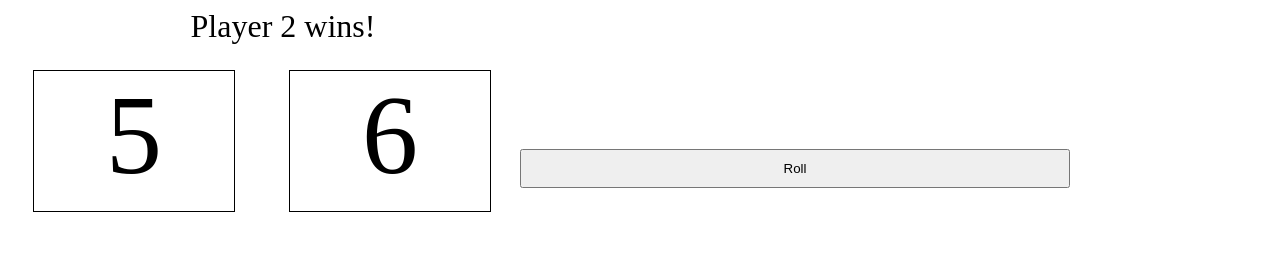
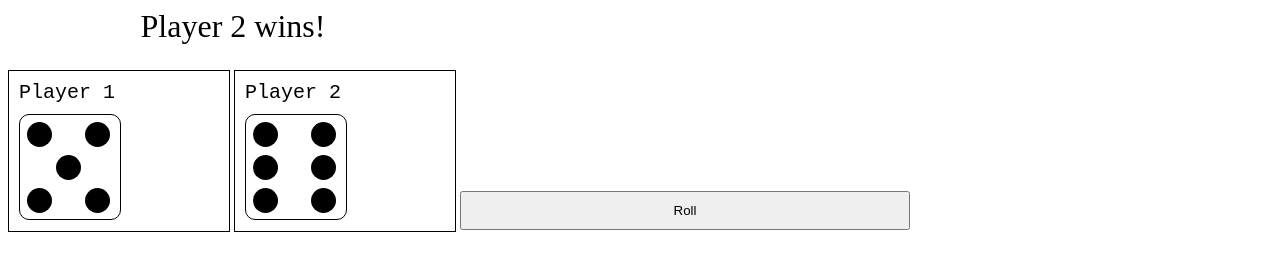
Before and after one commit to jasonarritt/Dice, a plain HTML site: page index.html in a window 1280 px wide. Both pictures are taken after a click on the button "Roll". Drawn offline with Linux system fonts and the light colour scheme.

Commit message:
Finished dynamic dice

```diff
--- a/index.html
+++ b/index.html
@@ -8,9 +8,18 @@
   </head>
   <body>
     <div class="gameArea">
-      <div id="output"></div>
-      <div id="player1"></div>
-      <div id="player2"></div>
+      <div class="output" id="output">Would you like to roll the dice?</div></div>
+      <div class="viewer">
+        <span class='namer'>Player 1</span>
+        <span id="player1"></span>
+    </div>
+      <div class="viewer">
+        <span class='namer'>Player 2</span>
+        <span id="player2"></span>
+    </div>
+
+
+      </div>
       <button type="button">Roll</button>
     </div>
   </body>
--- a/script.js
+++ b/script.js
@@ -1,17 +1,82 @@
+const output = document.querySelector('.output');
 const button = document.querySelector('button');
 const player1 = document.querySelector('#player1');
 const player2 = document.querySelector('#player2');
-const output = document.querySelector('#output');
+
+const dice = [
+  [5],
+  [1, 9],
+  [1, 5, 9],
+  [1, 3, 7, 9],
+  [1, 3, 5, 7, 9],
+  [1, 3, 4, 6, 7, 9],
+];
 
 function roll(num) {
   let rollNumber = Math.floor(Math.random() * num) + 1;
+  //   let n = 9855 + rollNumber;
+  //   let char = '&#' + n + ';';
+  //   return rollNumber + ' ' + char;
   return rollNumber;
 }
 
+function builder(num) {
+  //   let div = document.createElement('div');
+  //   let dieArray = dice[num - 1];
+  //   console.log(dieArray);
+  //   for (let i = 0; i < 10; i++) {
+  //     let span = document.createElement('div');
+  //     span.classList.add('dot');
+  //     if (dieArray.includes(i)) {
+  //       console.log('dark');
+  //       span.classList.add('dark');
+  //     }
+  //     div.appendChild(span);
+  //   }
+  //   div.classList.add('dicer');
+  //   return div;
+
+  let div = document.createElement('div');
+  let dieArray = dice[num - 1];
+  console.log(dieArray);
+  for (let x = 1; x < 10; x++) {
+    let span = document.createElement('div');
+    span.setAttribute('class', 'dot');
+    if (dieArray.includes(x)) {
+      span.classList.add('dark');
+    }
+    div.appendChild(span);
+  }
+  div.setAttribute('class', 'dicer');
+  return div;
+}
+
+function updateOutput(el, num) {
+  let holder = builder(num);
+  if (el.children[0]) {
+    el.removeChild(el.children[0]);
+  }
+  el.appendChild(holder);
+}
+
 button.addEventListener('click', function () {
+  //   let rolls = [roll(6), roll(6)];
+  //   let temp;
+  //   console.log(rolls);
+  //   if (rolls[0] === rolls[1]) {
+  //     temp = 'Draw!';
+  //   } else if (rolls[0] > rolls[1]) {
+  //     temp = 'Player 1 wins!';
+  //   } else {
+  //     temp = 'Player 2 wins!';
+  //   }
+  //   output.innerHTML = temp;
+  //   player1.innerHTML = rolls[0];
+  //   player2.innerHTML = rolls[1];
+
   let rolls = [roll(6), roll(6)];
+  console.log(rolls);
   let temp;
-  console.log(rolls);
   if (rolls[0] === rolls[1]) {
     temp = 'Draw!';
   } else if (rolls[0] > rolls[1]) {
@@ -19,7 +84,8 @@ button.addEventListener('click', function () {
   } else {
     temp = 'Player 2 wins!';
   }
+
+  updateOutput(player1, rolls[0]);
+  updateOutput(player2, rolls[1]);
   output.innerHTML = temp;
-  player1.innerHTML = rolls[0];
-  player2.innerHTML = rolls[1];
 });
--- a/style.css
+++ b/style.css
@@ -1,4 +1,4 @@
-#player1,
+/* #player1,
 #player2 {
   display: inline-block;
   width: 200px;
@@ -7,16 +7,64 @@
   margin: 25px;
   text-align: center;
   font-size: 7em;
-}
+}*/
 
 #output {
-  width: 550px;
+  width: 450px;
   text-align: center;
   font-size: 2em;
+  margin-bottom: 25px;
 }
 
 button {
   padding: 10px;
   text-align: center;
-  width: 550px;
+  width: 450px;
 }
+
+/* .dicer {
+  border: 1px solid black;
+  width: 150px;
+  height: 150px;
+  padding: 2px;
+  border-radius: 10px;
+} */
+
+.dicer {
+  border: 1px solid black;
+  width: 90px;
+  height: 94px;
+  padding: 5px;
+  border-radius: 10px;
+}
+
+.dot {
+  height: 25px;
+  width: 25px;
+  border-radius: 50%;
+  display: inline-block;
+  margin: 2px;
+}
+
+.light {
+  background-color: white;
+}
+
+.dark {
+  background-color: black;
+}
+
+.namer {
+  display: inline-block;
+  font-family: 'Courier New', Courier, monospace;
+  font-size: 20px;
+  margin-bottom: 10px;
+}
+
+.viewer {
+  display: inline-block;
+  width: 200px;
+  height: 140px;
+  border: 1px solid black;
+  padding: 10px;
+}
```
